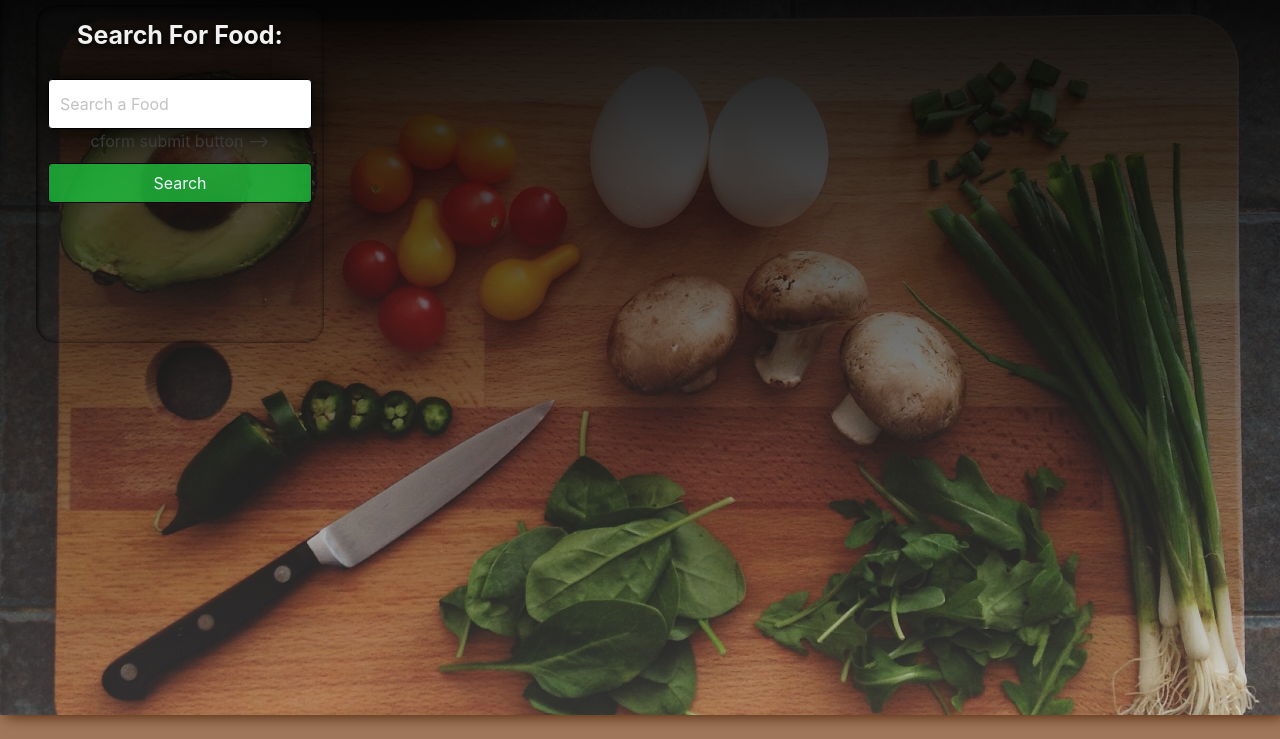
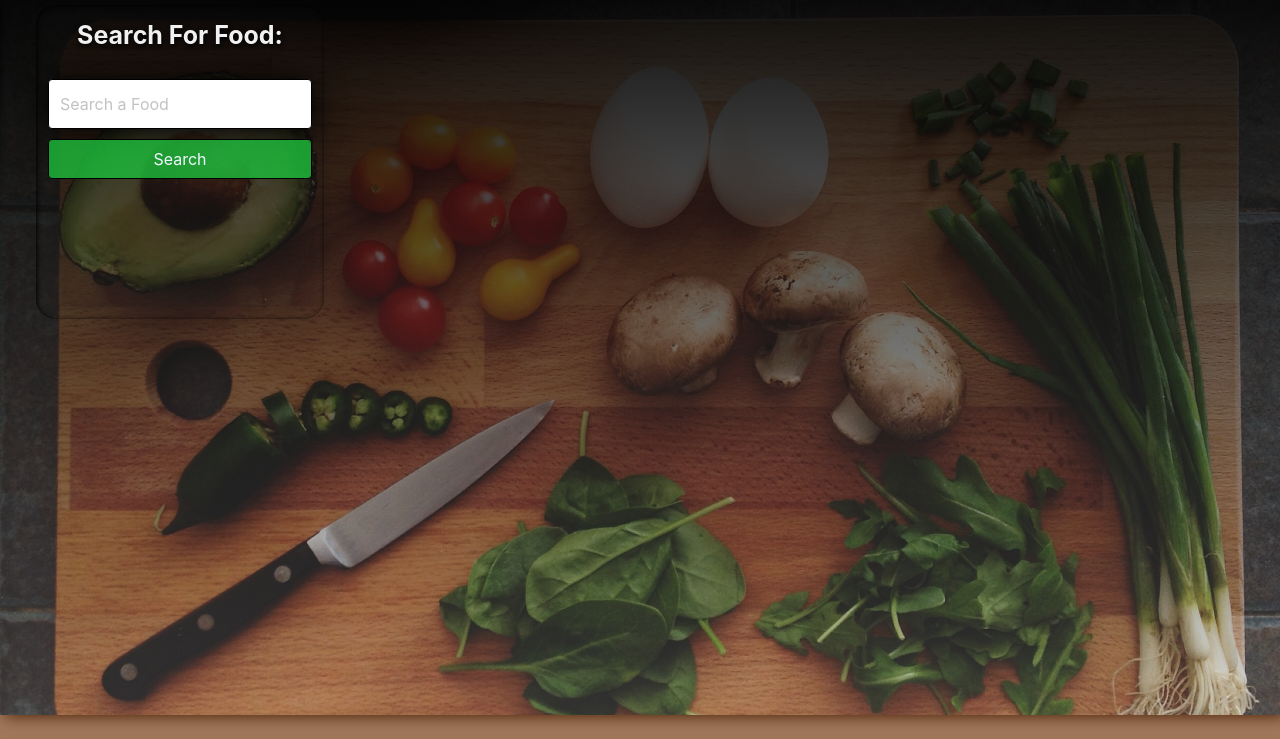
Before and after one commit to solomonyaw/sarahabeka, a plain HTML site: page recipegenerator/index.html in a window 1280 px wide. Shown: the part 61-800 px from the top of the page. Drawn offline with nearby package versions, Linux system fonts and the light colour scheme.

Commit message:
updated index.html

```diff
--- a/recipegenerator/index.html
+++ b/recipegenerator/index.html
@@ -53,7 +53,7 @@
           </label>
           <!-- Input Text Box -->
           <input class="input" type="text" placeholder="Search a Food" name="foodType" id="recipeSearch" />
-         cform submit button -->
+          <!--cform submit button -->
           <button id="searchRecBtn"   class="button is-normal is-responsive" type="submit">Search</button>
           <!-- <img style="margin-top: 1rem;" src="/assets/images/profile.jpg" width="300" height="300">-->
         </form>
```
